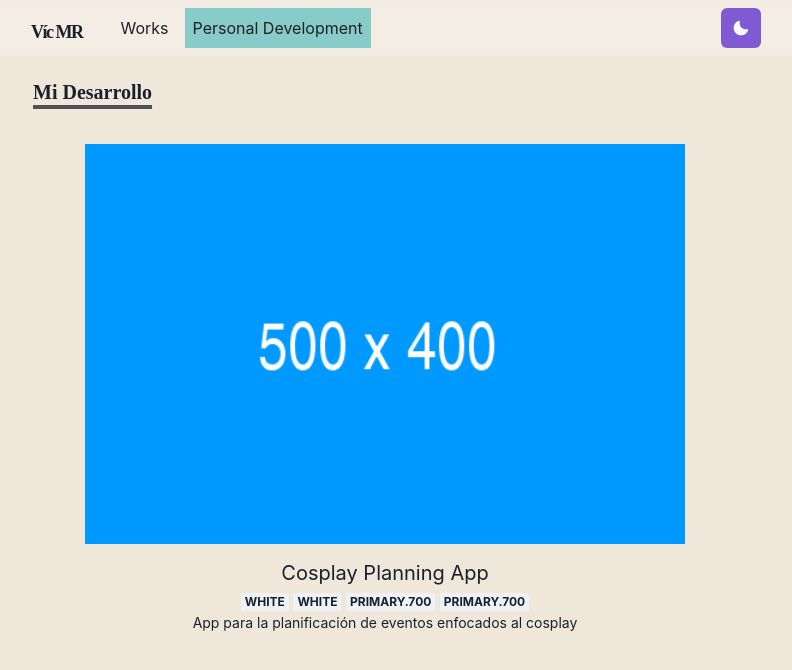
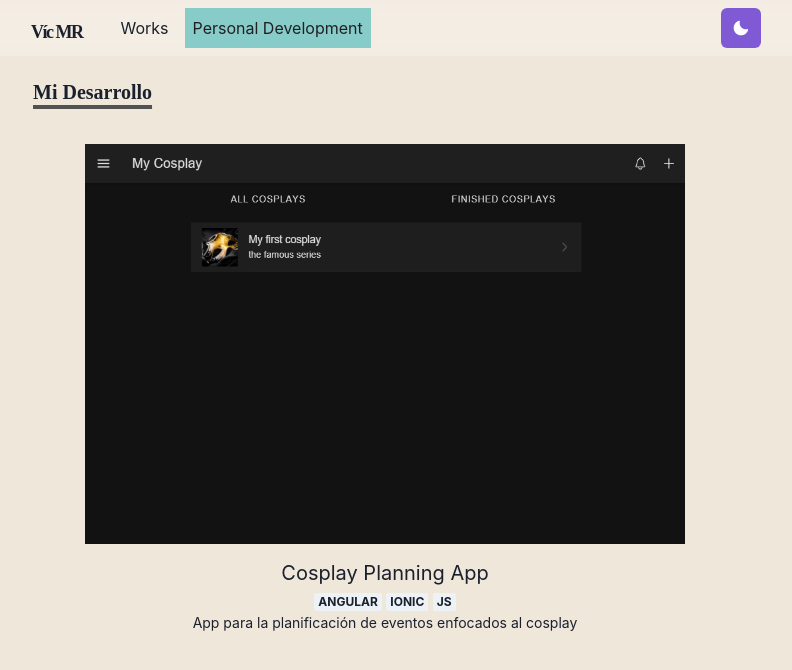
Before and after one commit to AppDeveloperVM/portfolio, a Next.js app: page /develop in a window 1280 px wide. Shown: the top 670 px of the page, without its empty margins (255-1047 px from the left). Built offline with nearby package versions, Linux system fonts and the light colour scheme; a web font is replaced by a local one.

Commit message:
changed cosplayApp preview image

```diff
--- a/pages/develop.js
+++ b/pages/develop.js
@@ -15,7 +15,7 @@ const Develop = () => {
         </Heading>
         <SimpleGrid mt="10" spacing={5} columns={[1]}>
 
-            <WorkGridItem  id="peritoline" title="Cosplay Planning App" url="https://github.com/AppDeveloperVM/cosplay-planning-app"  badges={["white", "white", "primary.700", "primary.700"]} >
+            <WorkGridItem  id="peritoline" title="Cosplay Planning App" url="" thumbnail="/images/cosplayplanningapp_1.jpg" thumbnail_type='fill' badges={["angular","ionic","js"]} >
                 App para la planificación de eventos enfocados al cosplay
             </WorkGridItem>
 
```
Also changed, not shown: public/images/cosplayplanningapp_1.jpg (added).
